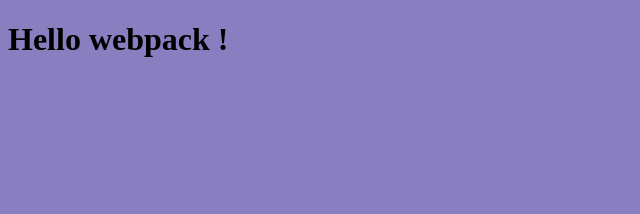
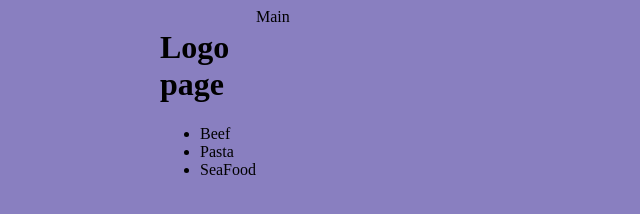
Before and after one commit to IngDavidTM/capstone-javascript-API, a website built with webpack: page src/index.html in a window 1280 px wide. Shown: the whole page, without its empty margins (0-640 px from the left). Built offline with nearby package versions, Linux system fonts and the light colour scheme.

Commit message:
Add header changes

```diff
--- a/package.json
+++ b/package.json
@@ -5,7 +5,7 @@
   "description": "",
   "main": "index.js",
   "scripts": {
-    "test": "echo \"Error: no test specified\" && exit 1",
+    "test": "jest --env=jsdom",
     "start": "webpack-dev-server --open --config webpack.dev.js",
     "build": "webpack --config webpack.prod.js"
   },
--- a/src/index.css
+++ b/src/index.css
@@ -1,3 +1,18 @@
 body {
   background-color: rgb(137, 127, 192);
 }
+
+.container {
+  height: 100vh;
+  max-width: 60rem;
+  margin: 0 auto;
+  display: grid;
+  grid-template-columns: 0.3fr 2.4fr 0.3fr;
+  grid-template-rows: 0.3fr 2.4fr 0.3fr;
+  gap: 0 0;
+  grid-auto-flow: row;
+  grid-template-areas:
+    '. header .'
+    '. main .'
+    '. footer .';
+}
--- a/src/index.html
+++ b/src/index.html
@@ -6,7 +6,21 @@
     <title>Meals</title>
 </head>
 <body>
-    <h1>Hello webpack  !</h1>
+    <div class="container">
+        <header>
+            <div class="logo">
+                <h1>Logo page</h1>
+            </div>
+            <nav class="nav-nar">
+                <ul class="nav-bar-list">
+                    <li>Beef</li>
+                    <li>Pasta</li>
+                    <li>SeaFood</li>
+                </ul>
+            </nav>
+        </header>
+        <main>Main</main>
+    </div>
 
 </body>
 </html>
```
Also changed, not shown: src/getfood.js (added, +12 -0 lines), src/_test_/index.test.js (added).
